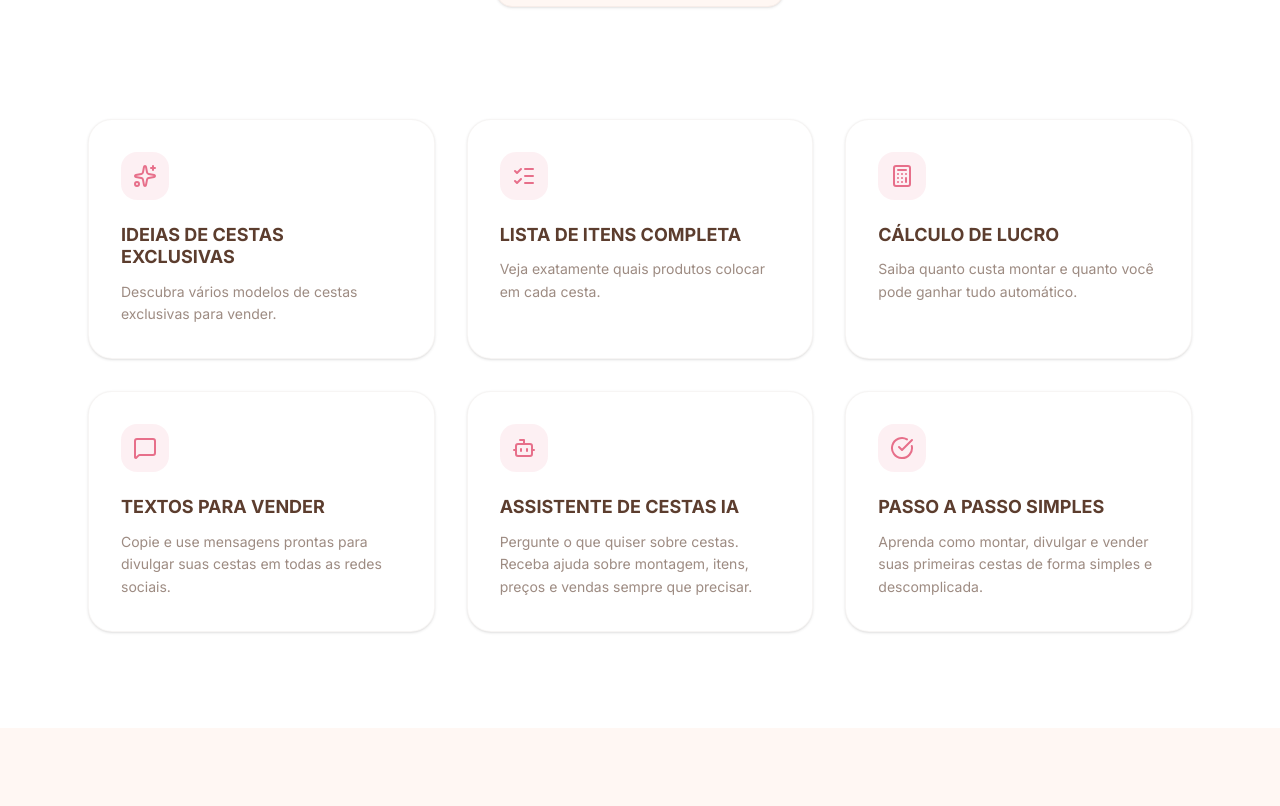
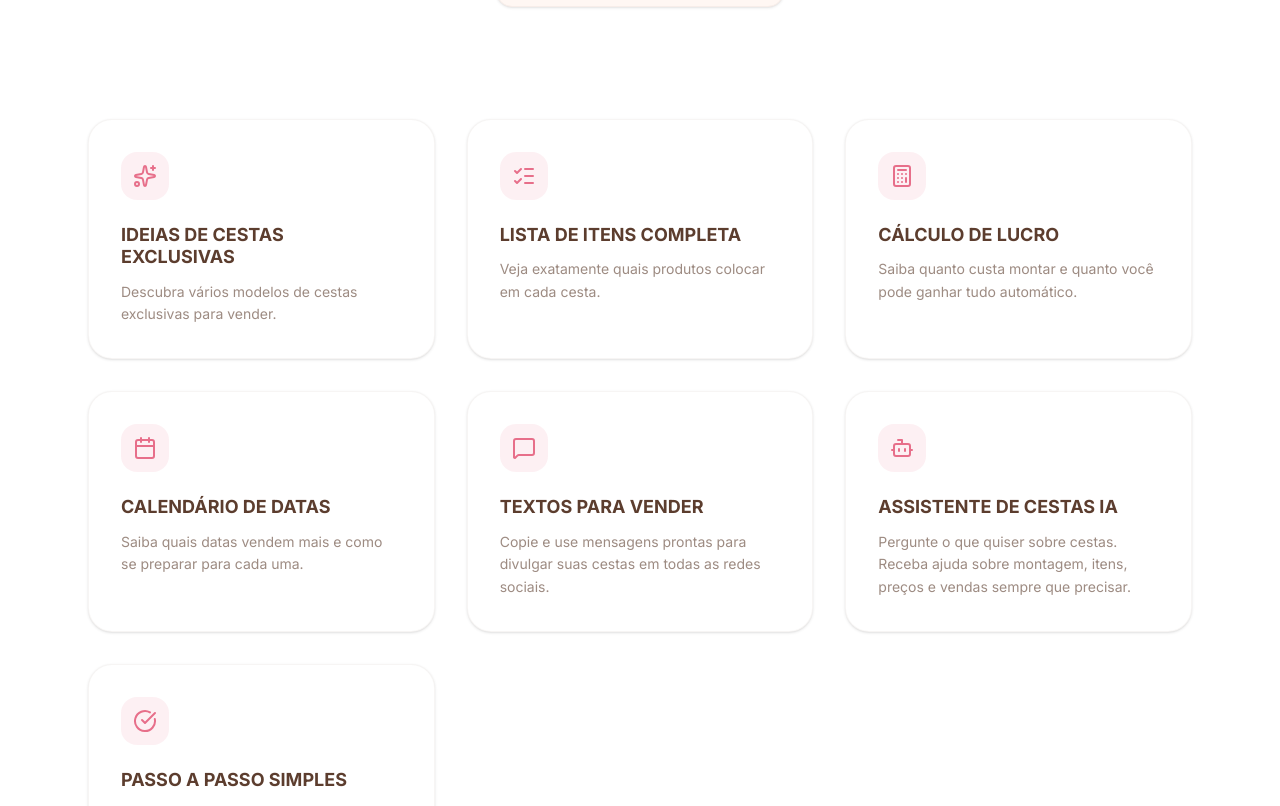
Before and after one commit to AxerCompany/Fabrica-de-Cestas, a React (Vite) app: page / in a window 1280 px wide. Shown: the part 2317-3123 px from the top of the page. Built offline with nearby package versions, Linux system fonts and the light colour scheme; grey boxes are pictures that could not be loaded.

Commit message:
feat: add calendar feature and update testimonials
Integrate Calendar component to the features list and update the image asset gallery with new social proof items.

```diff
--- a/src/App.tsx
+++ b/src/App.tsx
@@ -30,7 +30,8 @@ import {
   Sparkles,
   ListChecks,
   MessageSquare,
-  CheckCircle
+  CheckCircle,
+  Calendar
 } from 'lucide-react';
 import { motion, AnimatePresence } from 'motion/react';
 
@@ -239,6 +240,9 @@ const AppTechnology = () => {
             "https://i.postimg.cc/rpP9vryj/Whats-App-Image-2026-03-14-at-22-26-21_(2).webp",
             "https://i.postimg.cc/q75G93Bj/Whats-App-Image-2026-03-14-at-22-26-21_(3).webp",
             "https://i.postimg.cc/LsbVr14x/Whats-App-Image-2026-03-14-at-22-26-21_(4).webp",
+            "https://i.postimg.cc/pdxj8zMz/Whats-App-Image-2026-05-23-at-22-10-22-(1)-(1).webp",
+            "https://i.postimg.cc/HLHM5X1b/Whats-App-Image-2026-05-23-at-22-10-32.webp",
+            "https://i.postimg.cc/FKmSc3X1/Whats-App-Image-2026-05-23-at-22-10-39-(1)-(1).webp",
             "https://i.postimg.cc/XvzgTCNx/Whats-App-Image-2026-03-14-at-22-26-21_(5).webp",
             "https://i.postimg.cc/tgMzLxRz/Whats-App-Image-2026-03-14-at-22-26-21_(6).webp",
             "https://i.postimg.cc/vmNvpV8L/Whats-App-Image-2026-03-14-at-22-26-22_(3).webp",
@@ -274,6 +278,11 @@ const AppTechnology = () => {
               title: "CÁLCULO DE LUCRO",
               desc: "Saiba quanto custa montar e quanto você pode ganhar tudo automático.",
               icon: Calculator
+            },
+            {
+              title: "CALENDÁRIO DE DATAS",
+              desc: "Saiba quais datas vendem mais e como se preparar para cada uma.",
+              icon: Calendar
             },
             {
               title: "TEXTOS PARA VENDER",
```
